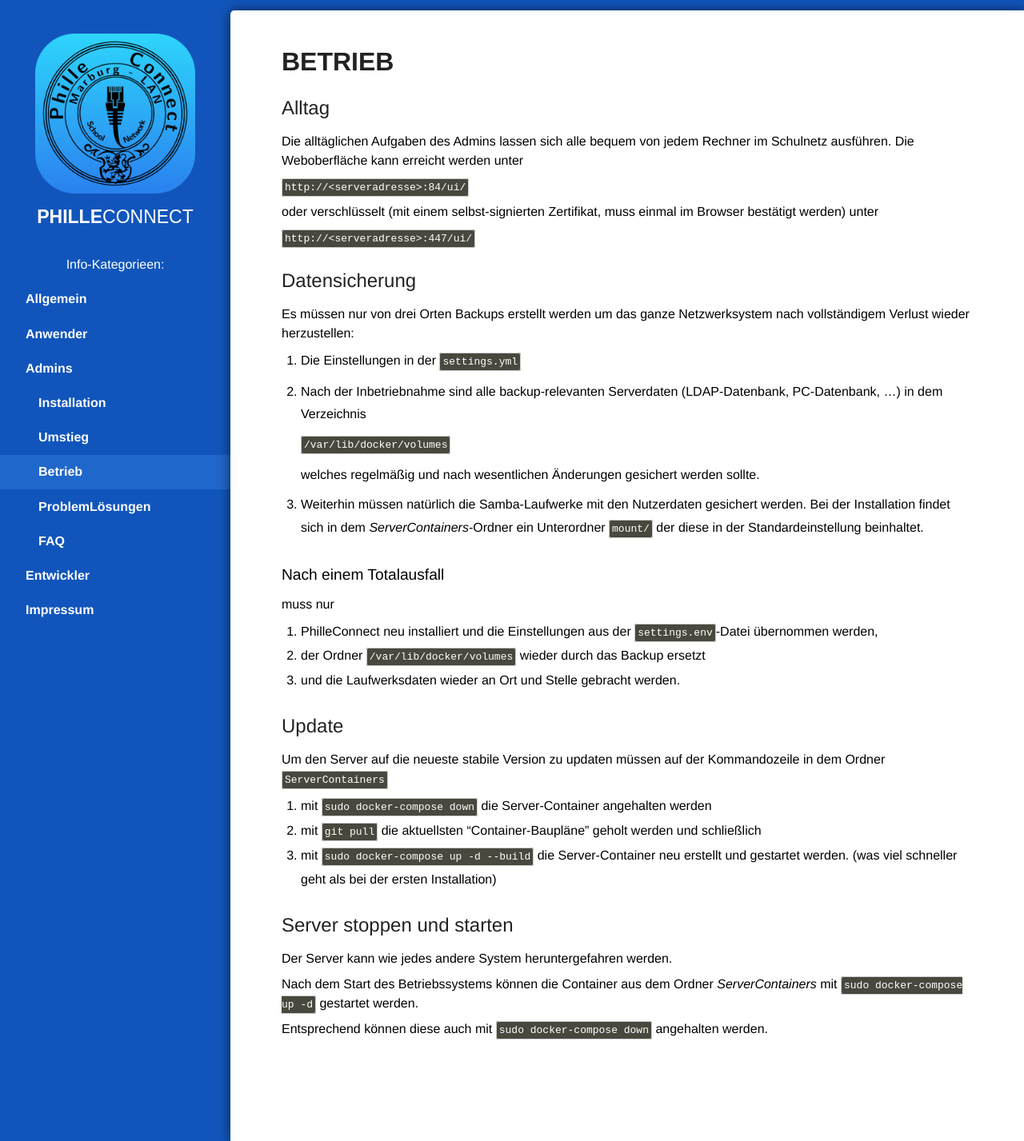
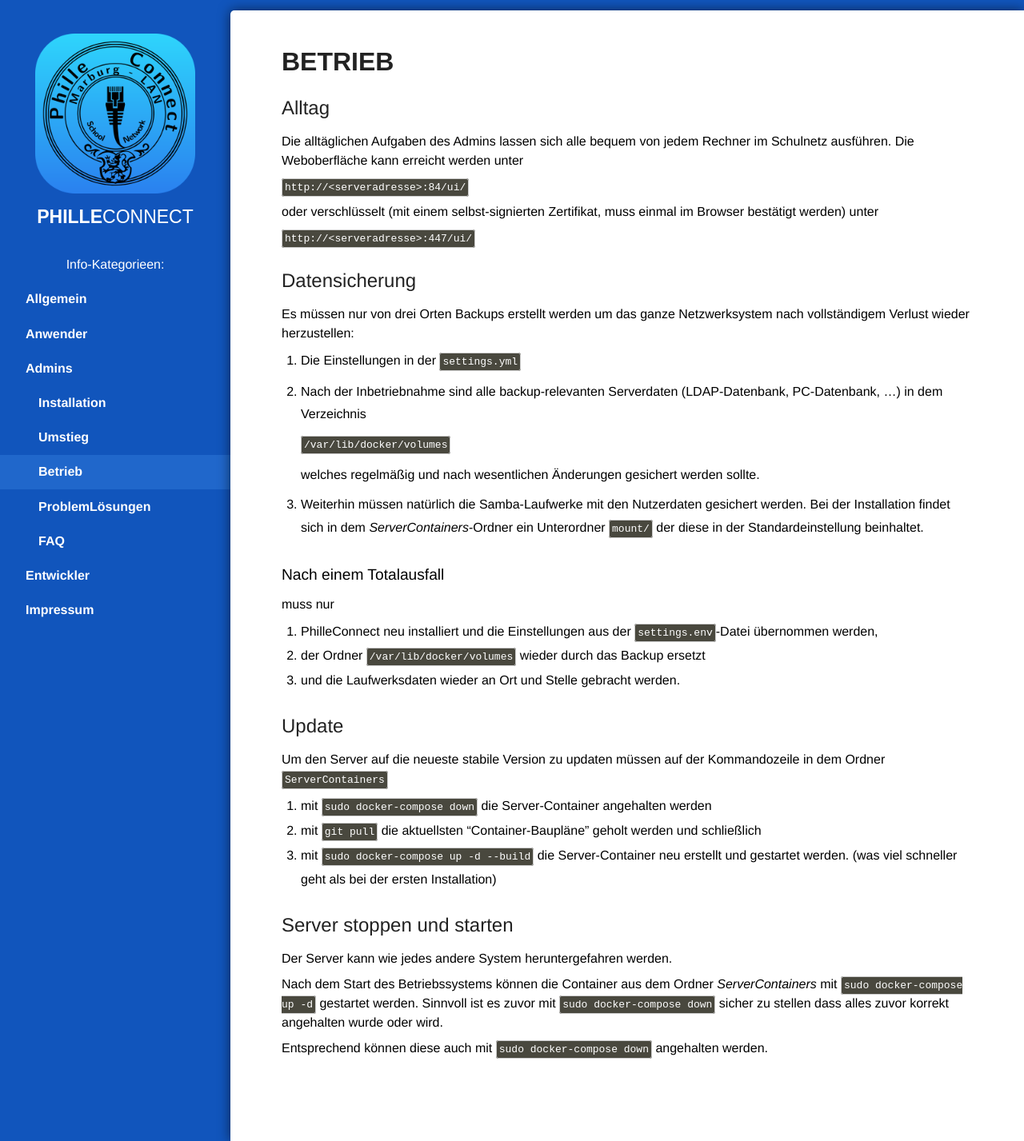
Before and after one commit to philleconnect/philleconnect.github.io, a Jekyll site: the page built from _pages/admins/04_betrieb.md, in a window 1280 px wide. Shown: the whole page at 80% size. Built offline with Jekyll 4.4.1, drawn with Linux system fonts in a browser that asks for light colours.

Commit message:
added info to get all containers down first after restart

```diff
--- a/_pages/admins/04_betrieb.md
+++ b/_pages/admins/04_betrieb.md
@@ -54,6 +54,6 @@ Um den Server auf die neueste stabile Version zu updaten müssen auf der Kommand
 
 Der Server kann wie jedes andere System heruntergefahren werden.
 
-Nach dem Start des Betriebssystems können die Container aus dem Ordner _ServerContainers_ mit `sudo docker-compose up -d` gestartet werden.
+Nach dem Start des Betriebssystems können die Container aus dem Ordner _ServerContainers_ mit `sudo docker-compose up -d` gestartet werden. Sinnvoll ist es zuvor mit `sudo docker-compose down` sicher zu stellen dass alles zuvor korrekt angehalten wurde oder wird.
 
 Entsprechend können diese auch mit `sudo docker-compose down` angehalten werden.
```
